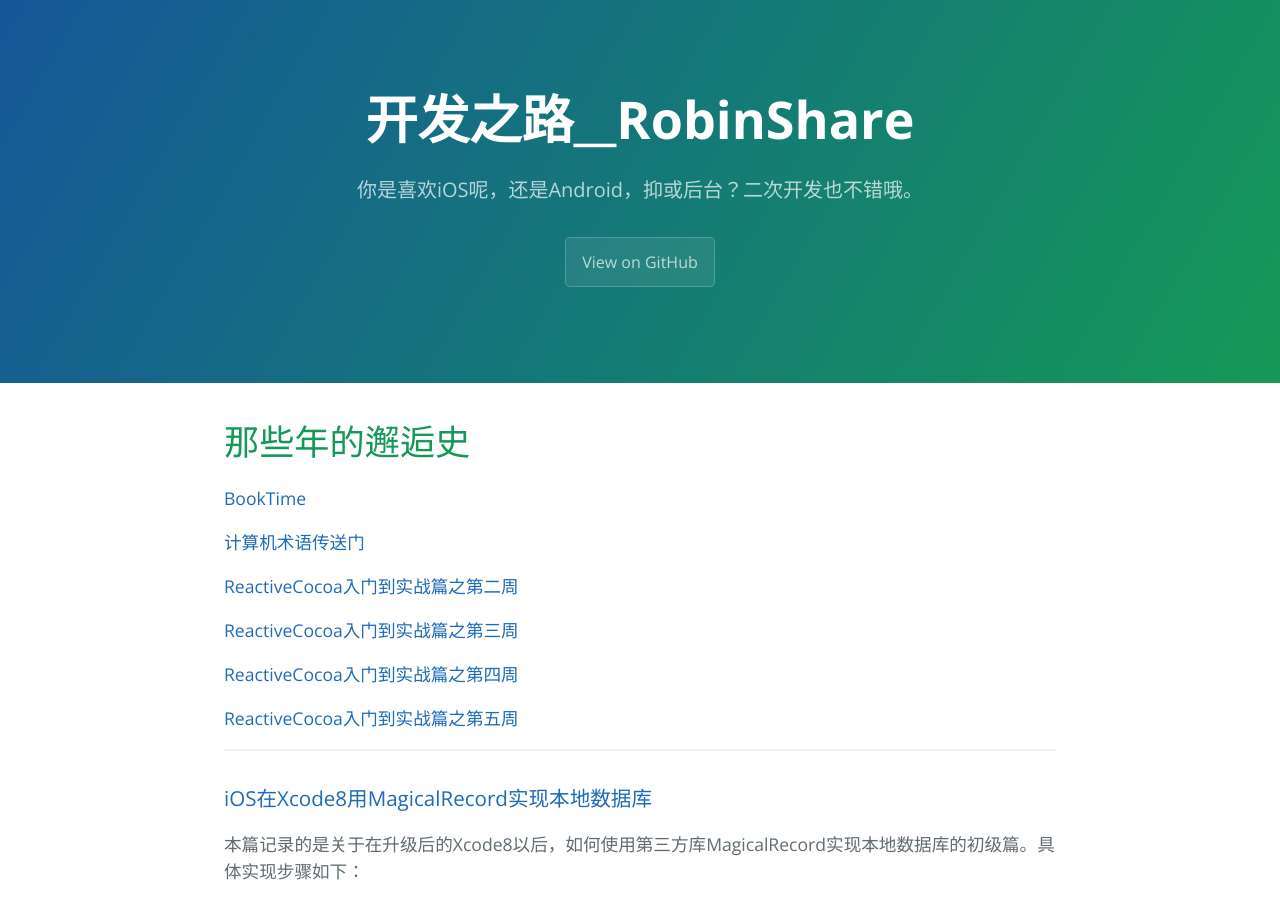
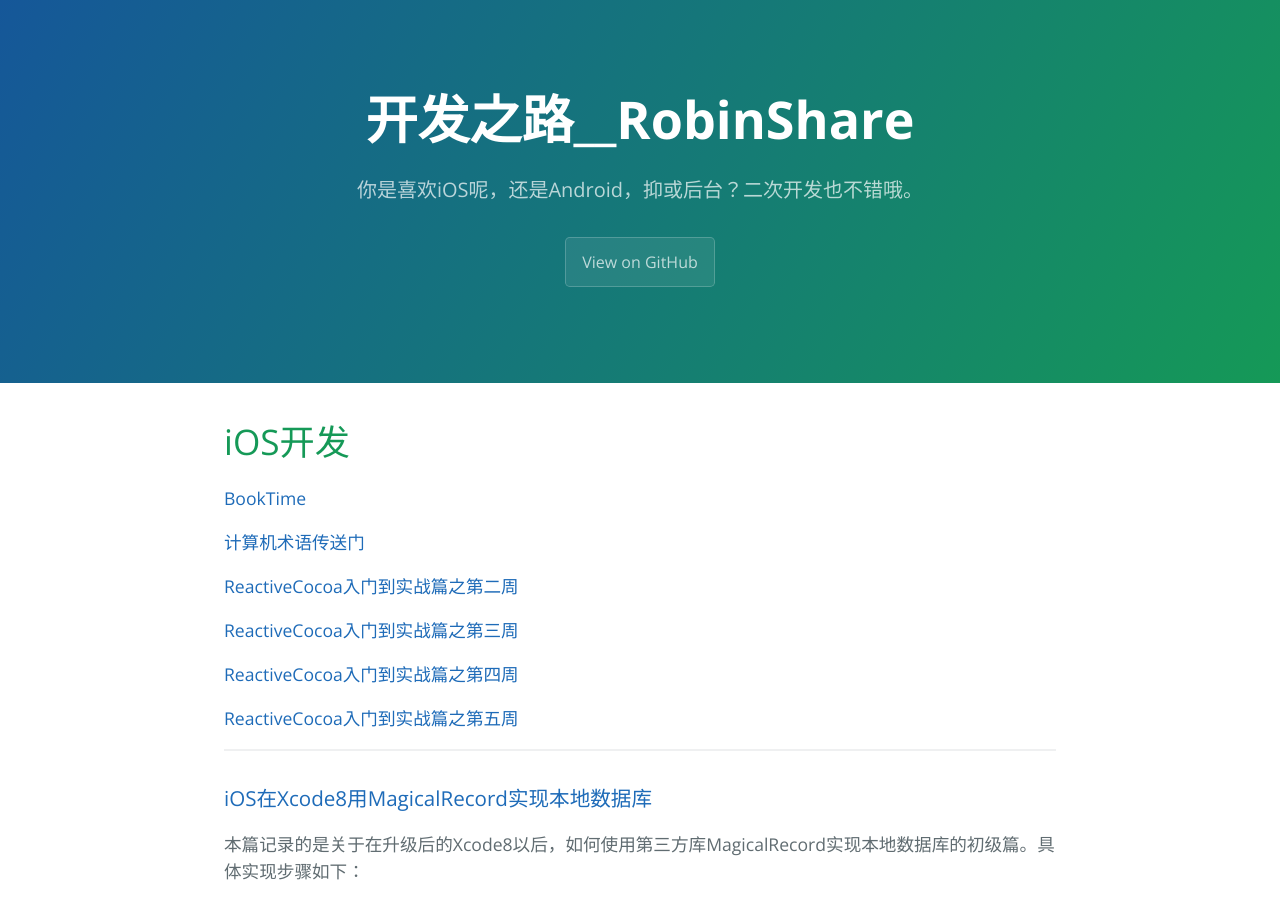
Before and after one commit to RobinShare/RobinShare, a Jekyll site: the page built from md/iOSCodeMark.md, in a window 1280 px wide and 900 px high. Built offline with Jekyll 4.4.1, drawn with Linux system fonts in a browser that asks for light colours; our own code applies the rules of GitHub Pages for plain Markdown files.

Commit message:
统一title

```diff
--- a/md/iOSCodeMark.md
+++ b/md/iOSCodeMark.md
@@ -2,7 +2,7 @@
 layout: default
 ---
 
-# 那些年的邂逅史
+# iOS开发
 
 [BookTime](iOSCodeMark/Book.md)
 
```
Also changed, not shown: md/androidCodeMark.md (+1 -1 lines), 1 other file.
